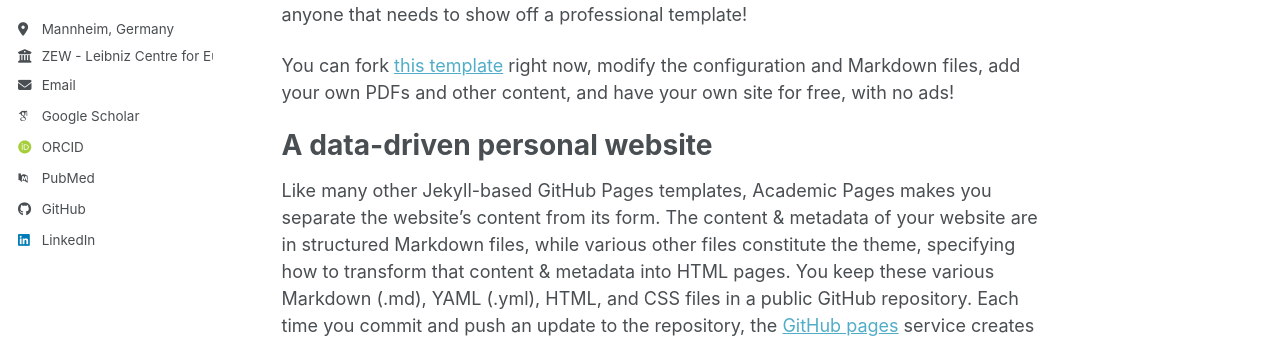
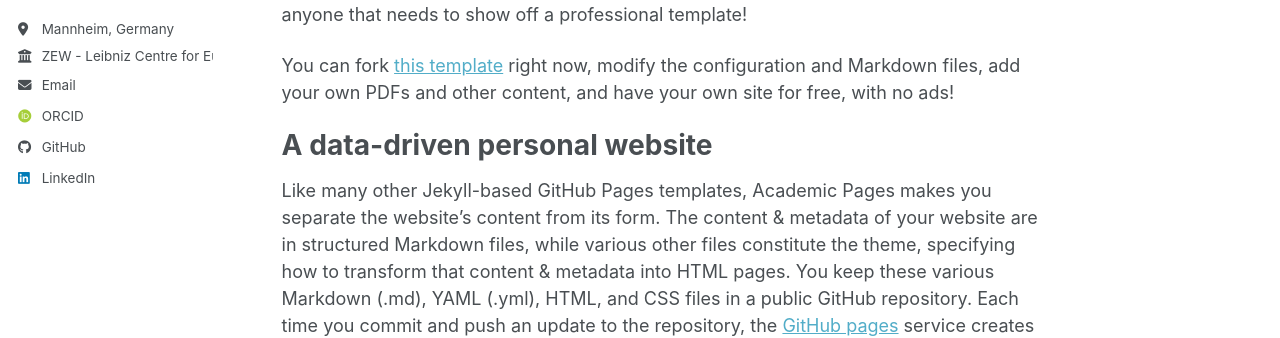
Before and after one commit to henrikneumeier/henrikneumeier.github.io, a Jekyll site: the page built from _pages/about.md, in a window 1280 px wide. Shown: the part 359-697 px from the top of the page. Built offline with Jekyll 4.4.1, drawn with Linux system fonts in a browser that asks for light colours; some web fonts are replaced; a script bundle is joined from its source files by our own code; library files that are not in the unit come from our copies.

Commit message:
Update _config.yml

```diff
--- a/_config.yml
+++ b/_config.yml
@@ -35,13 +35,13 @@ author:
   # Academic websites
   academia         : # URL
   arxiv            : # URL - Update with the correct link to your profile
-  googlescholar    : "tbd"
+  googlescholar    : #"tbd"
   inspire-hep      : # URL
   impactstory      : # URL
   orcid            : "https://orcid.org/0009-0009-4579-2463"
   semantic         : # URL
   ssrn             : # URL
-  pubmed           : "tbd"
+  pubmed           : #"tbd"
   researchgate     : # URL
   scopus           : # URL
   zotero           : # URL
```
